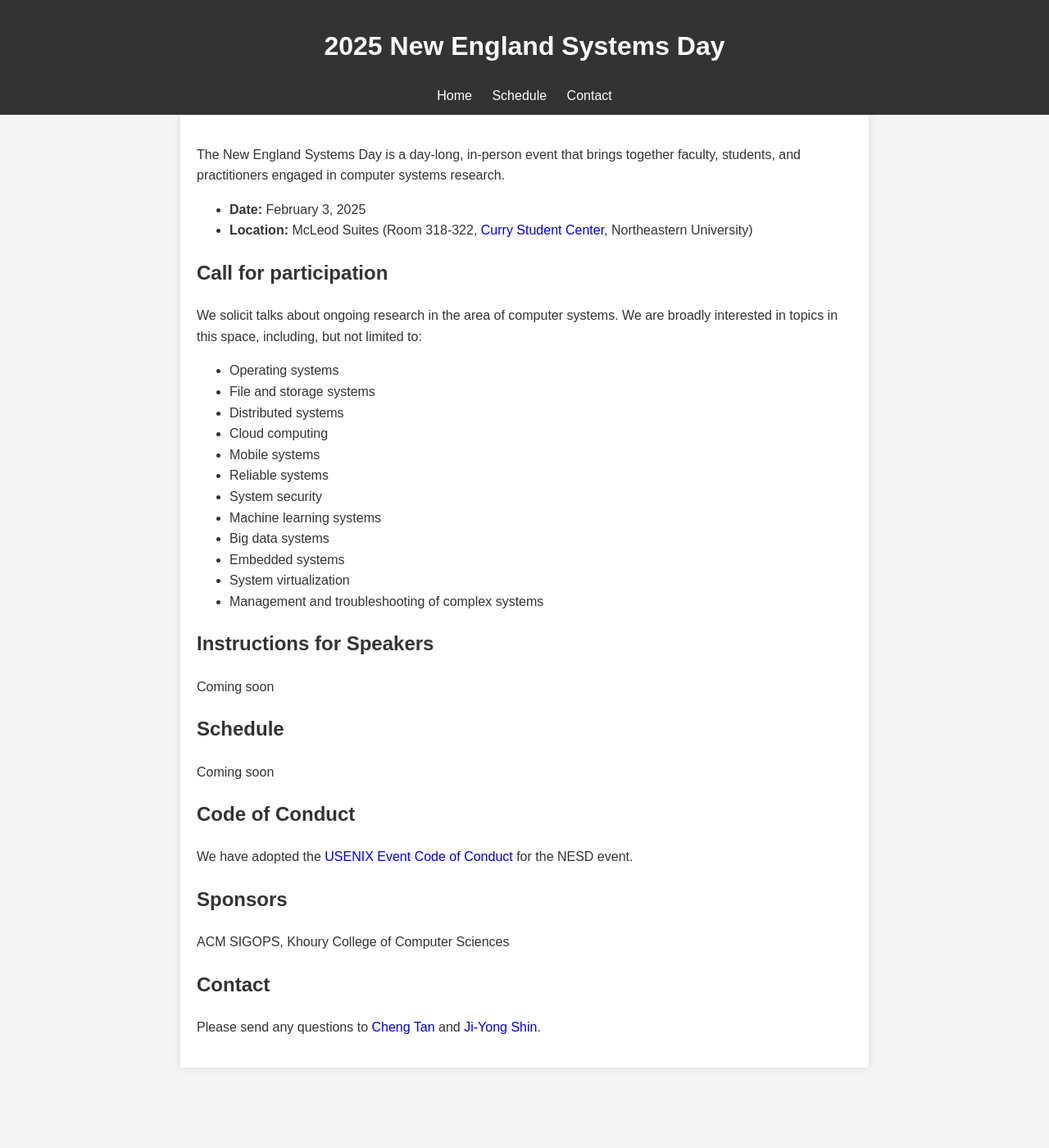
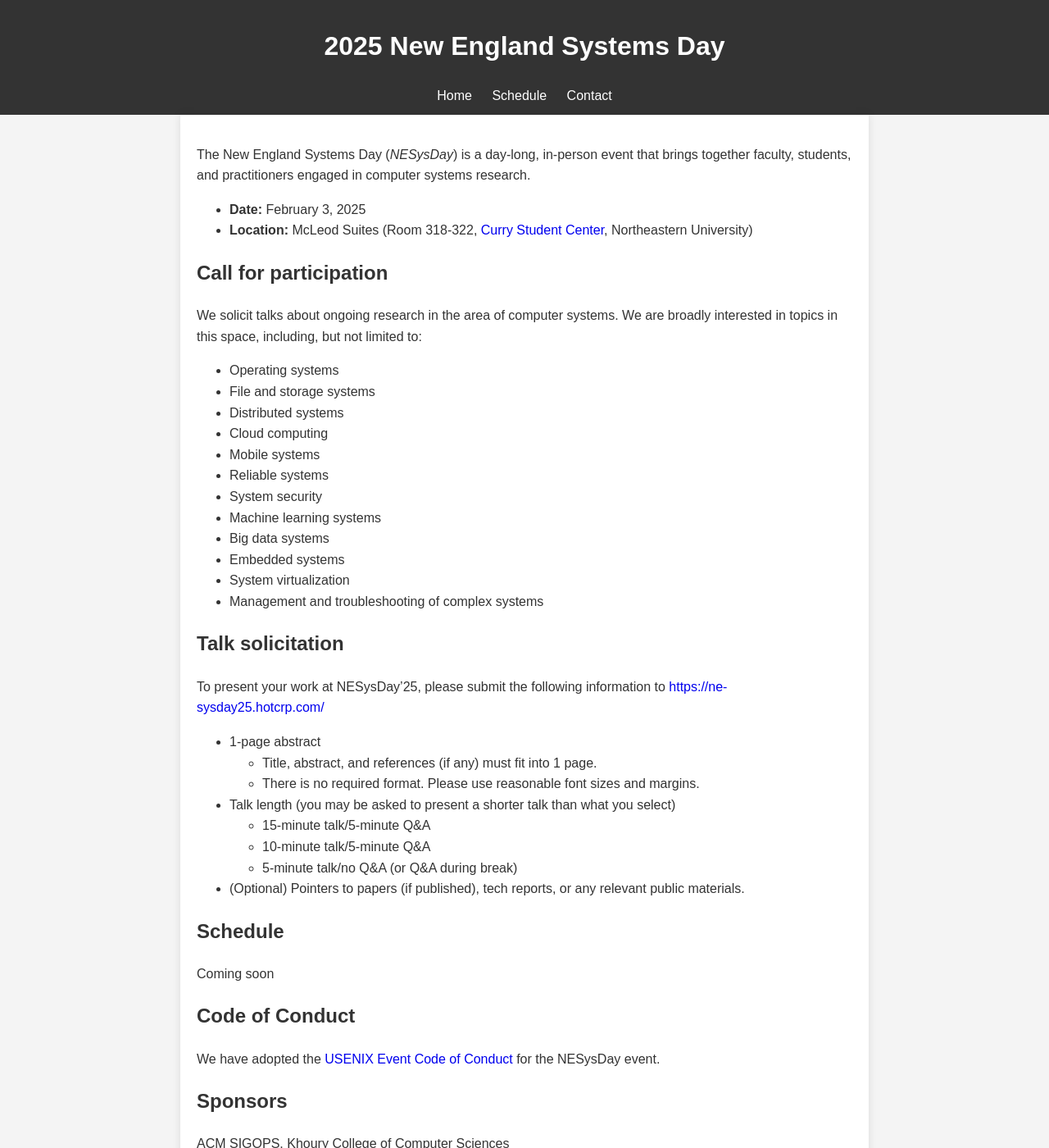
Before and after one commit to Khoury-srg/nesd25, a Jekyll site: the page built from index.markdown, in a window 1280 px wide and 1400 px high. Shown: the whole window at 82% size. Built offline with Jekyll 4.4.1, drawn with Linux system fonts in a browser that asks for light colours.

Commit message:
update instructions for talk

```diff
--- a/index.markdown
+++ b/index.markdown
@@ -4,11 +4,9 @@ title: Home
 ---
 
 
-The New England Systems Day is a day-long, in-person event that brings together faculty, students, and practitioners engaged in computer systems research.
+The New England Systems Day (_NESysDay_) is a day-long, in-person event that brings together faculty, students, and practitioners engaged in computer systems research.
 - **Date:** February 3, 2025
 - **Location:** McLeod Suites (Room 318-322, <a href="https://maps.app.goo.gl/MoVdbvNFhbsomJRaA" style="text-decoration: none;">Curry Student Center</a>, Northeastern University)
-
-
 
 
 ## Call for participation
@@ -27,8 +25,19 @@ broadly interested in topics in this space, including, but not limited to:
 - System virtualization
 - Management and troubleshooting of complex systems
 
-## Instructions for Speakers
-Coming soon
+## Talk solicitation
+
+To present your work at NESysDay'25, please submit the following information to
+<a href="https://ne-sysday25.hotcrp.com/" style="text-decoration: none;">https://ne-sysday25.hotcrp.com/</a>
+- 1-page abstract
+  - Title, abstract, and references (if any) must fit into 1 page.
+  - There is no required format. Please use reasonable font sizes and margins.
+- Talk length (you may be asked to present a shorter talk than what you select)
+  - 15-minute talk/5-minute Q&A
+  - 10-minute talk/5-minute Q&A
+  - 5-minute talk/no Q&A (or Q&A during break)
+- (Optional) Pointers to papers (if published), tech reports, or any relevant public materials.
+
 
 ## Schedule
 Coming soon
@@ -45,13 +54,12 @@ Coming soon
 
 ## Code of Conduct
 
-We have adopted the <a href="https://www.usenix.org/conferences/coc" style="text-decoration: none;">USENIX Event Code of Conduct</a> for the NESD event.
+We have adopted the <a href="https://www.usenix.org/conferences/coc" style="text-decoration: none;">USENIX Event Code of Conduct</a> for the NESysDay event.
 
 ## Sponsors
 ACM SIGOPS, Khoury College of Computer Sciences
 
 
 
-
 ## Contact
 Please send any questions to <a href="mailto:c.tan@northeastern.edu" style="text-decoration: none;">Cheng Tan</a> and <a href="mailto:j.shin@northeastern.edu" style="text-decoration: none;">Ji-Yong Shin</a>.
```
